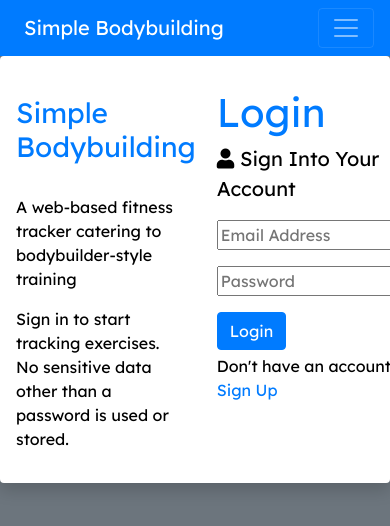
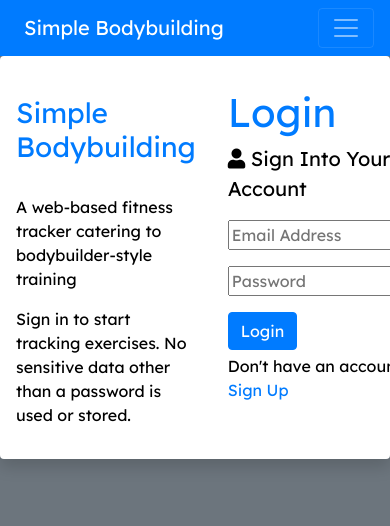
Before and after one commit to reidhansell/SimpleBB, a React (Create React App) app in the folder client/: page / in a window 390 px wide. Shown: the top 526 px of the page. Built offline with nearby package versions, Linux system fonts and the light colour scheme; no server answers.

Commit message:
Small mobile fix for Login/Register page

```diff
--- a/client/src/components/auth/Login.js
+++ b/client/src/components/auth/Login.js
@@ -28,7 +28,7 @@ const Login = ({ login, isAuthenticated }) => {
 
   return (
     <div className="bg-white rounded shadow p-3 d-flex flex-row">
-      <div className="mt-3 mr-3 ml-a" style={{maxWidth: "20vh"}}>
+      <div className="mt-3 mr-3 ml-a" style={{maxWidth: "25vh"}}>
         <h3 className="text-primary mt-2">Simple Bodybuilding</h3>
         <br />
         <p>
--- a/client/src/components/auth/Register.js
+++ b/client/src/components/auth/Register.js
@@ -35,7 +35,7 @@ const Register = ({ setAlert, register, isAuthenticated }) => {
 
   return (
     <div className="bg-white rounded shadow p-3 d-flex flex-row">
-      <div className="mt-3 mr-3 ml-a" style={{ maxWidth: "20vh" }}>
+      <div className="mt-3 mr-3 ml-a" style={{ maxWidth: "25vh" }}>
         <h3 className="text-primary mt-2">Simple Bodybuilding</h3>
         <br />
         <p>
```
